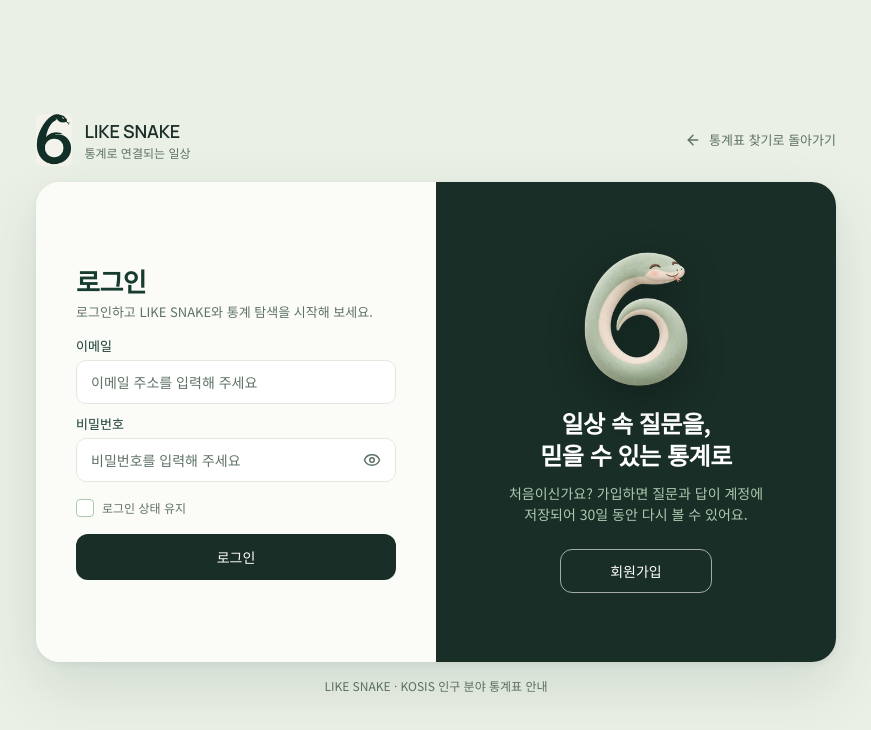
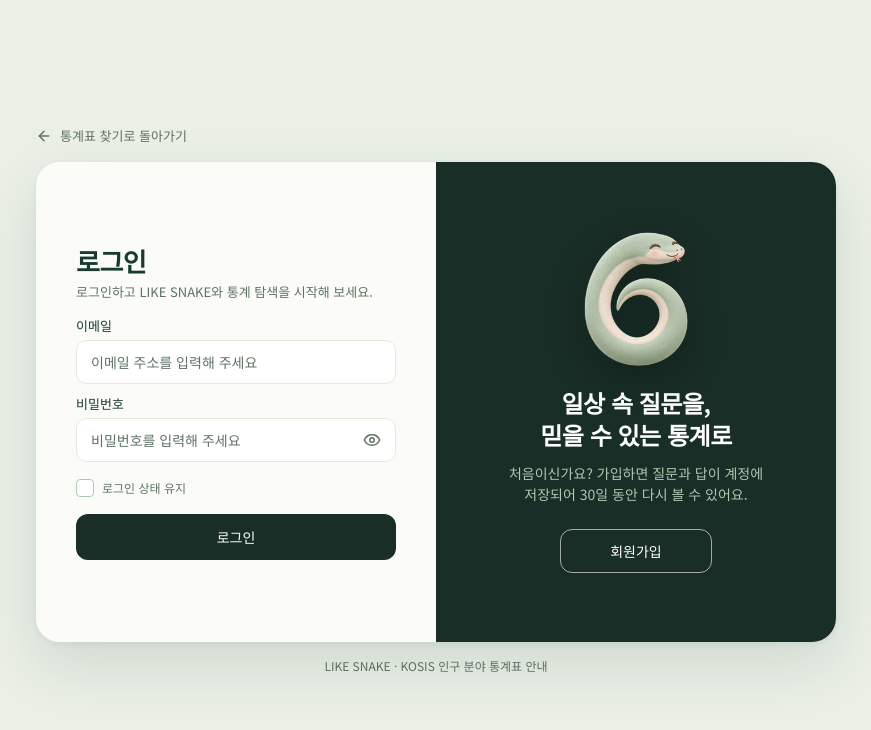
Before and after one commit to kosis-6/kosis-ai-service, a React (Vite) app in the folder frontend/: page /login in a window 1280 px wide. Shown: the top 730 px of the page, without its empty margins (204-1075 px from the left). Built offline with nearby package versions, Linux system fonts and the light colour scheme.

Commit message:
💄 로그인 · 회원가입: 카드 위 로고 빼고 돌아가기만 남기기

```diff
--- a/frontend/src/pages/AccountLayout.tsx
+++ b/frontend/src/pages/AccountLayout.tsx
@@ -69,8 +69,8 @@ export function AccountLayout() {
         </Link>
         <Brand />
       </header>
+      {/* 넓은 화면: 카드 위에는 돌아가기만 (서비스 표시는 덮개의 캐릭터가 한다) */}
       <div className="entry-top">
-        <Brand />
         <Back />
       </div>
 
--- a/frontend/src/styles/account.css
+++ b/frontend/src/styles/account.css
@@ -14,11 +14,10 @@ body[data-page="account"] {
   align-items: center;
   gap: 16px;
   min-height: calc(100dvh - 64px);
-  padding-top: max(0px, calc(50dvh - 318px));
+  padding-top: max(0px, calc(50dvh - 306px));
 }
 .entry-top, .entry { width: min(800px, 100%); }
-.entry-top { display: flex; align-items: center; justify-content: space-between; gap: 16px; }
-.entry-top .logo { height: 40px; }
+.entry-top { display: flex; align-items: center; }
 .entry {
   --slide: 640ms cubic-bezier(0.65, 0, 0.35, 1);
   position: relative;
```
Also changed, not shown: 1 other file (tests, documents, lock files or other folders).
